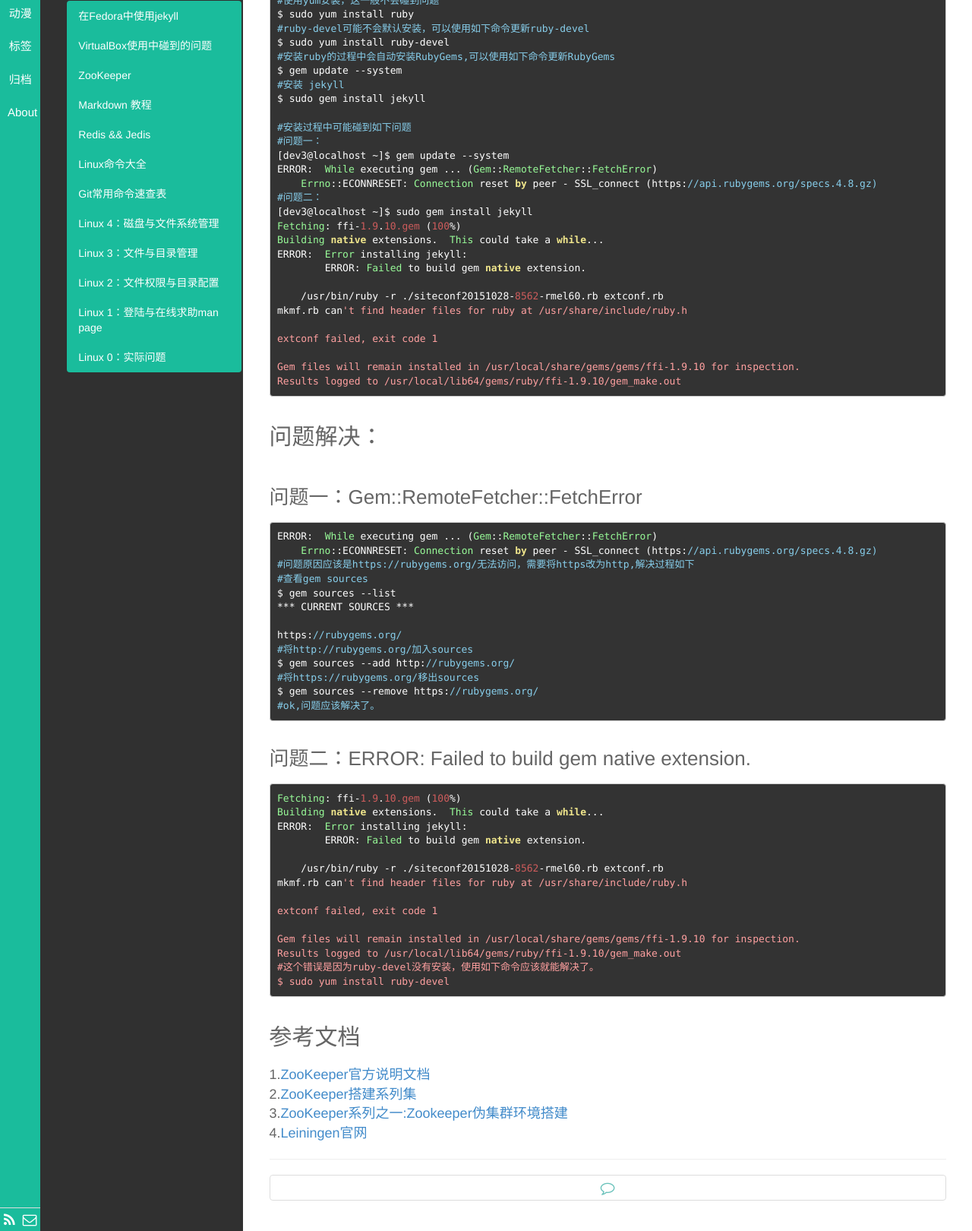
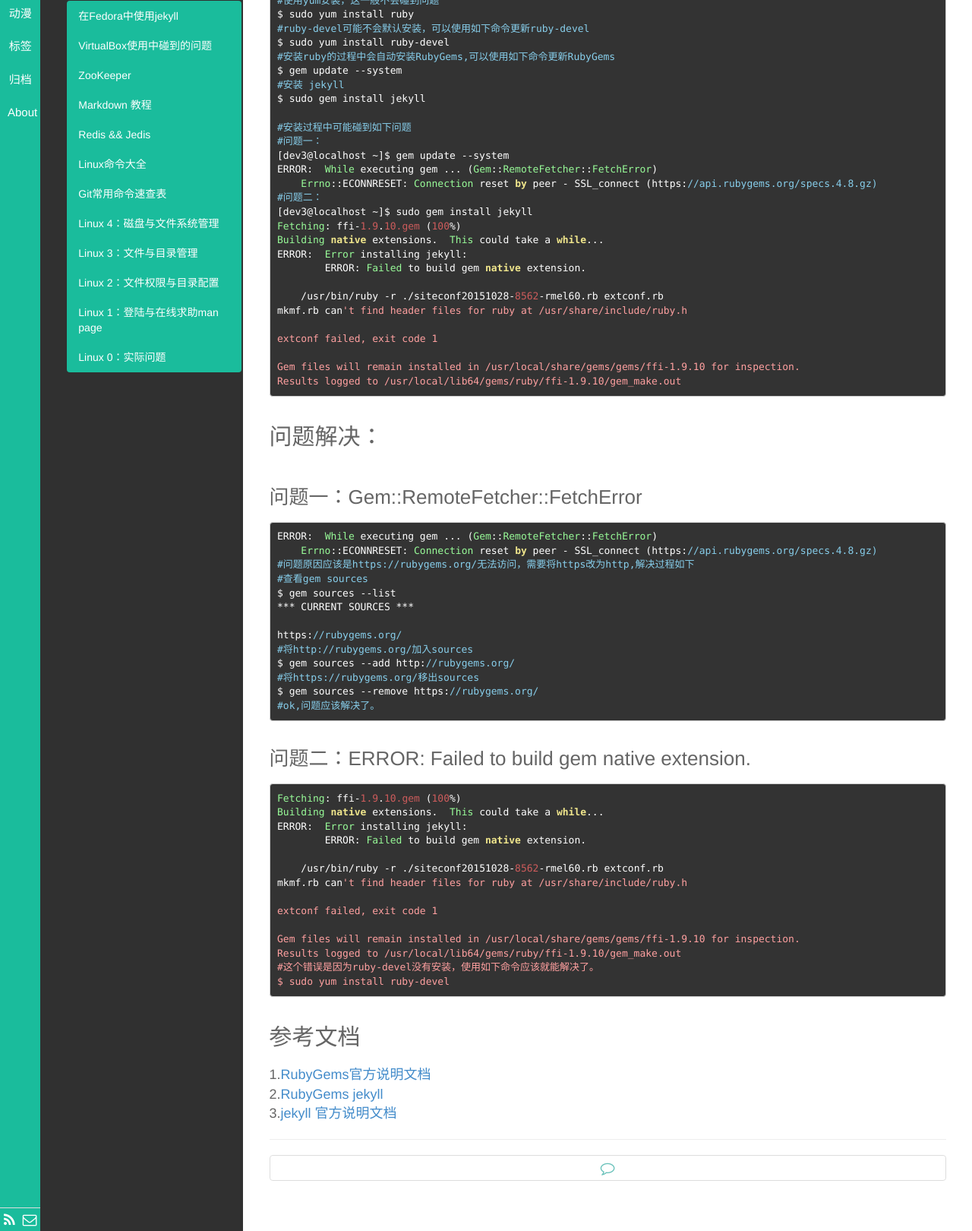
Before and after one commit to demon7452/demon7452.github.io, a Jekyll site: the page built from _posts/技术/2015-10-28-在Fedora中使用jekyll.md, in a window 1280 px wide, cut to the strip 234-1854 px from the top of the page. Shown: the whole strip at 76% size. Built offline with Jekyll 4.4.1, drawn with Linux system fonts in a browser that asks for light colours; Markdown is read by kramdown in place of the engine named in the settings.

Commit message:
change link document

````diff
--- a/_posts/技术/2015-10-28-在Fedora中使用jekyll.md
+++ b/_posts/技术/2015-10-28-在Fedora中使用jekyll.md
@@ -72,7 +72,6 @@ Results logged to /usr/local/lib64/gems/ruby/ffi-1.9.10/gem_make.out
 $ sudo yum install ruby-devel
 ```
 ##参考文档
-1.<a href="https://zookeeper.apache.org/doc/trunk/index.html" target="_blank">ZooKeeper官方说明文档</a><br>
-2.<a href="http://blog.csdn.net/shatelang/article/details/7596007" target="_blank">ZooKeeper搭建系列集</a><br>
-3.<a href="http://www.wangyuxiong.com/archives/51712" target="_blank">ZooKeeper系列之一:Zookeeper伪集群环境搭建</a><br>
-4.<a href="http://leiningen.org/" target="_blank">Leiningen官网</a><br>
+1.<a href="https://rubygems.org/pages/download" target="_blank">RubyGems官方说明文档</a><br>
+2.<a href="https://rubygems.org/gems/jekyll/versions/2.5.3" target="_blank">RubyGems jekyll</a><br>
+3.<a href="http://jekyll.bootcss.com/" target="_blank">jekyll 官方说明文档</a><br>
````
